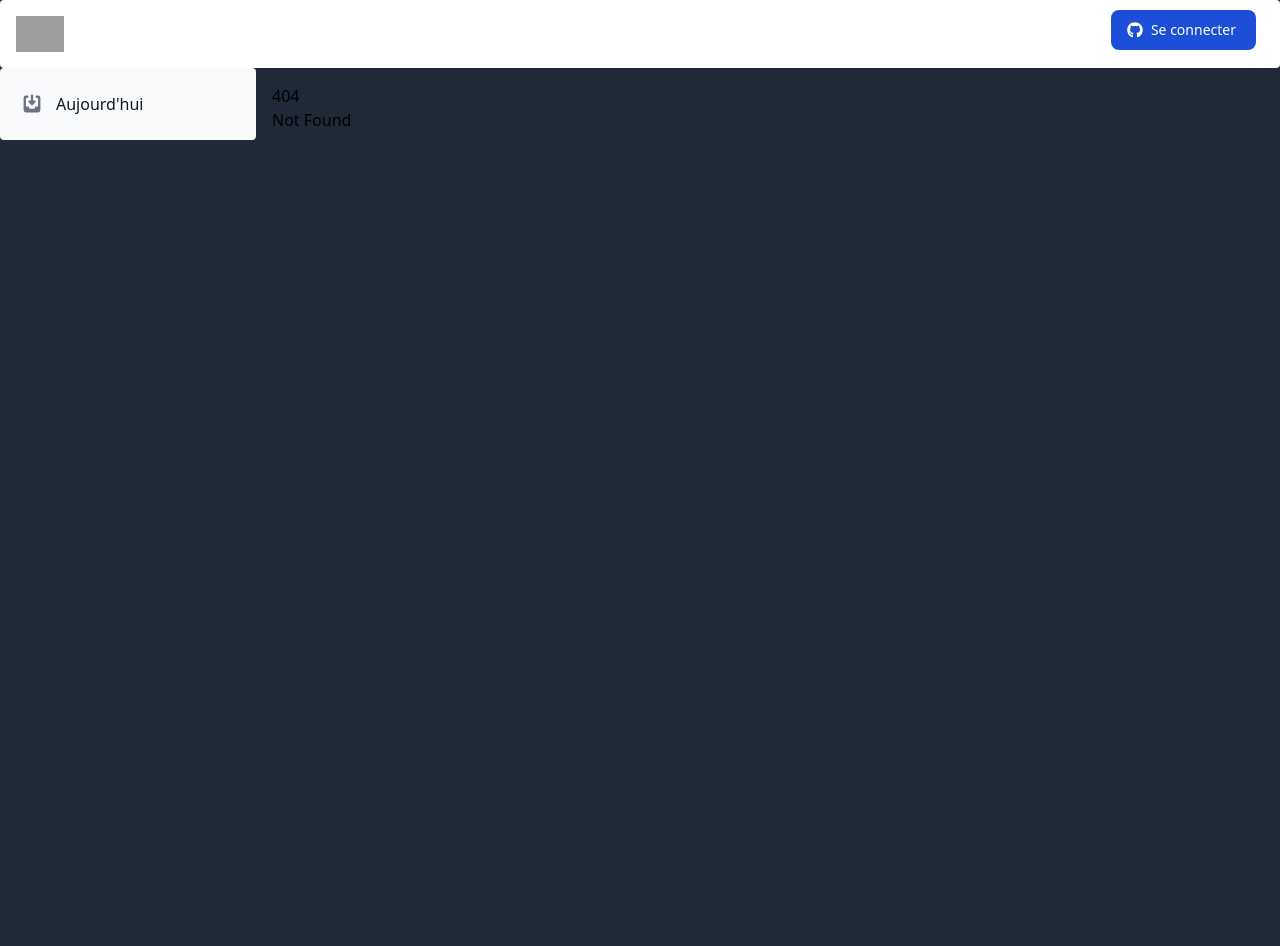
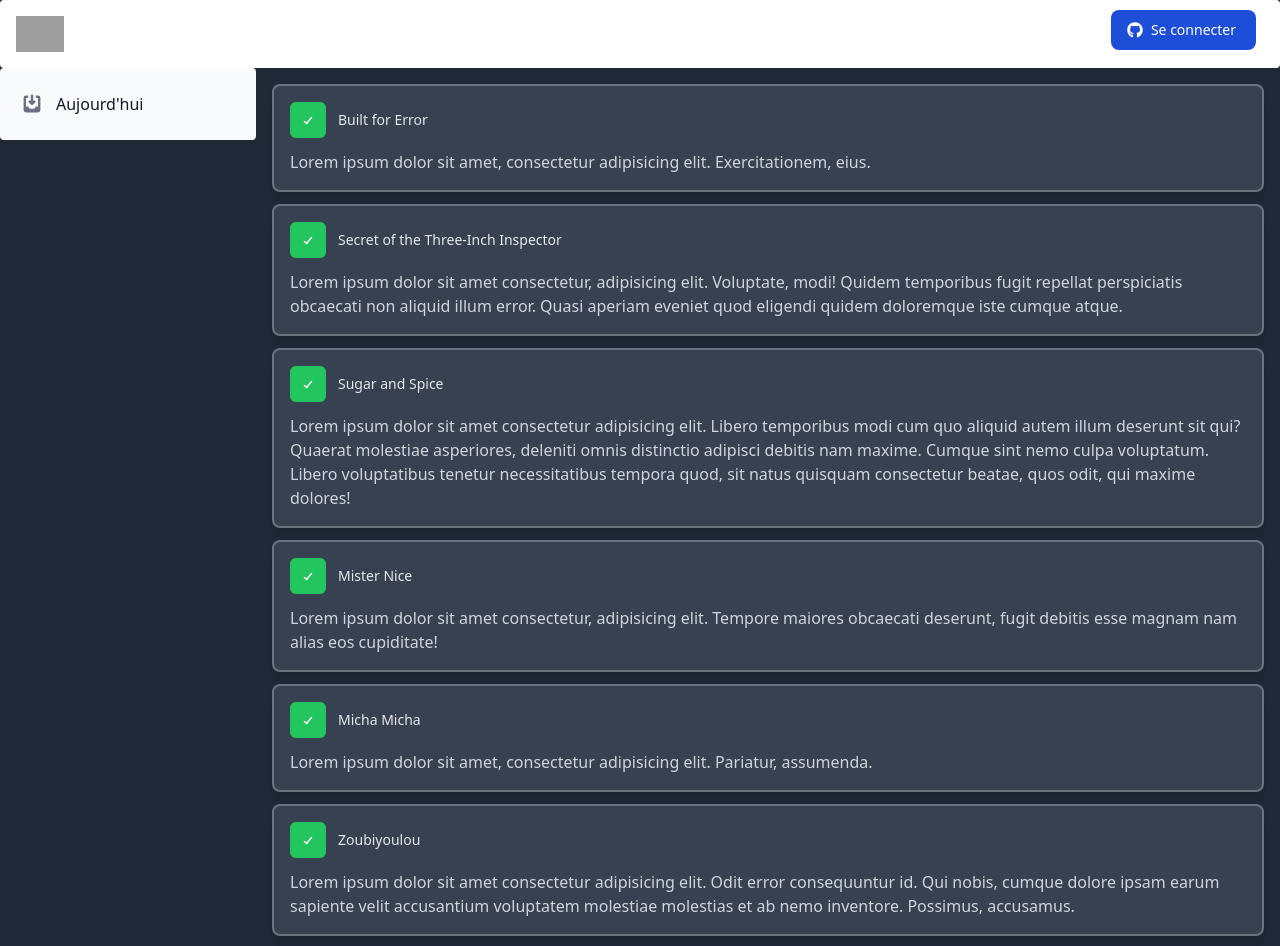
Before and after one commit to SteellgoldStock/TasksBoard, a SvelteKit app: page /app in a window 1280 px wide. Before the commit this address had no page. Shown: the top 946 px of the page. Before the commit the page ends 800 px from the top, so only its background shows below. Built offline with nearby package versions, Linux system fonts and the light colour scheme; grey boxes are pictures that could not be loaded.

Commit message:
🔨 /app

```diff
--- /dev/null
+++ b/src/routes/app/+page.svelte
@@ -0,0 +1,19 @@
+<script lang="ts">
+  import { Task } from "$lib/components/task";
+
+  let tasks = [
+		{ title: 'Built for Error', description: "Lorem ipsum dolor sit amet, consectetur adipisicing elit. Exercitationem, eius.", id: "built-for-error", addedAt: 1671633179722 },
+		{ title: 'Secret of the Three-Inch Inspector', description: "Lorem ipsum dolor sit amet consectetur, adipisicing elit. Voluptate, modi! Quidem temporibus fugit repellat perspiciatis obcaecati non aliquid illum error. Quasi aperiam eveniet quod eligendi quidem doloremque iste cumque atque.", id: "secret-of-the-three-inch-inspector", addedAt: 1671891279722 },
+		{ title: 'Sugar and Spice', description: "Lorem ipsum dolor sit amet consectetur adipisicing elit. Libero temporibus modi cum quo aliquid autem illum deserunt sit qui? Quaerat molestiae asperiores, deleniti omnis distinctio adipisci debitis nam maxime. Cumque sint nemo culpa voluptatum. Libero voluptatibus tenetur necessitatibus tempora quod, sit natus quisquam consectetur beatae, quos odit, qui maxime dolores!", id: "sugar-and-spice", addedAt: 1097789160000 },
+		{ title: 'Mister Nice', description: "Lorem ipsum dolor sit amet consectetur, adipisicing elit. Tempore maiores obcaecati deserunt, fugit debitis esse magnam nam alias eos cupiditate!", id: 'mister-nice', addedAt: 1578466980000 },
+		{ title: 'Micha Micha', description: "Lorem ipsum dolor sit amet, consectetur adipisicing elit. Pariatur, assumenda.", id: 'micha-micha', addedAt: 1578466980000 },
+		{ title: 'Zoubiyoulou', description: "Lorem ipsum dolor sit amet consectetur adipisicing elit. Odit error consequuntur id. Qui nobis, cumque dolore ipsam earum sapiente velit accusantium voluptatem molestiae molestias et ab nemo inventore. Possimus, accusamus.", id: 'zoubiyoulou', addedAt: 1578414778500 },
+		{ title: 'Pokémon', description: "Lorem ipsum dolor sit amet consectetur adipisicing elit. Cupiditate, laborum veniam necessitatibus non quaerat et ab quod soluta reprehenderit qui facilis? Dolorum, harum voluptatum. Dicta dolorum quasi incidunt labore totam maiores sed magnam, voluptatum delectus architecto consequatur enim sunt?", id: 'pokemon', addedAt: 1578965888700 }
+	];
+</script>
+
+<div class="grid">
+  {#each tasks as task}
+    <Task props={{ title: task.title, description: task.description, identifier: task.id, addedAt: task.addedAt }} />
+  {/each}
+</div>
```
